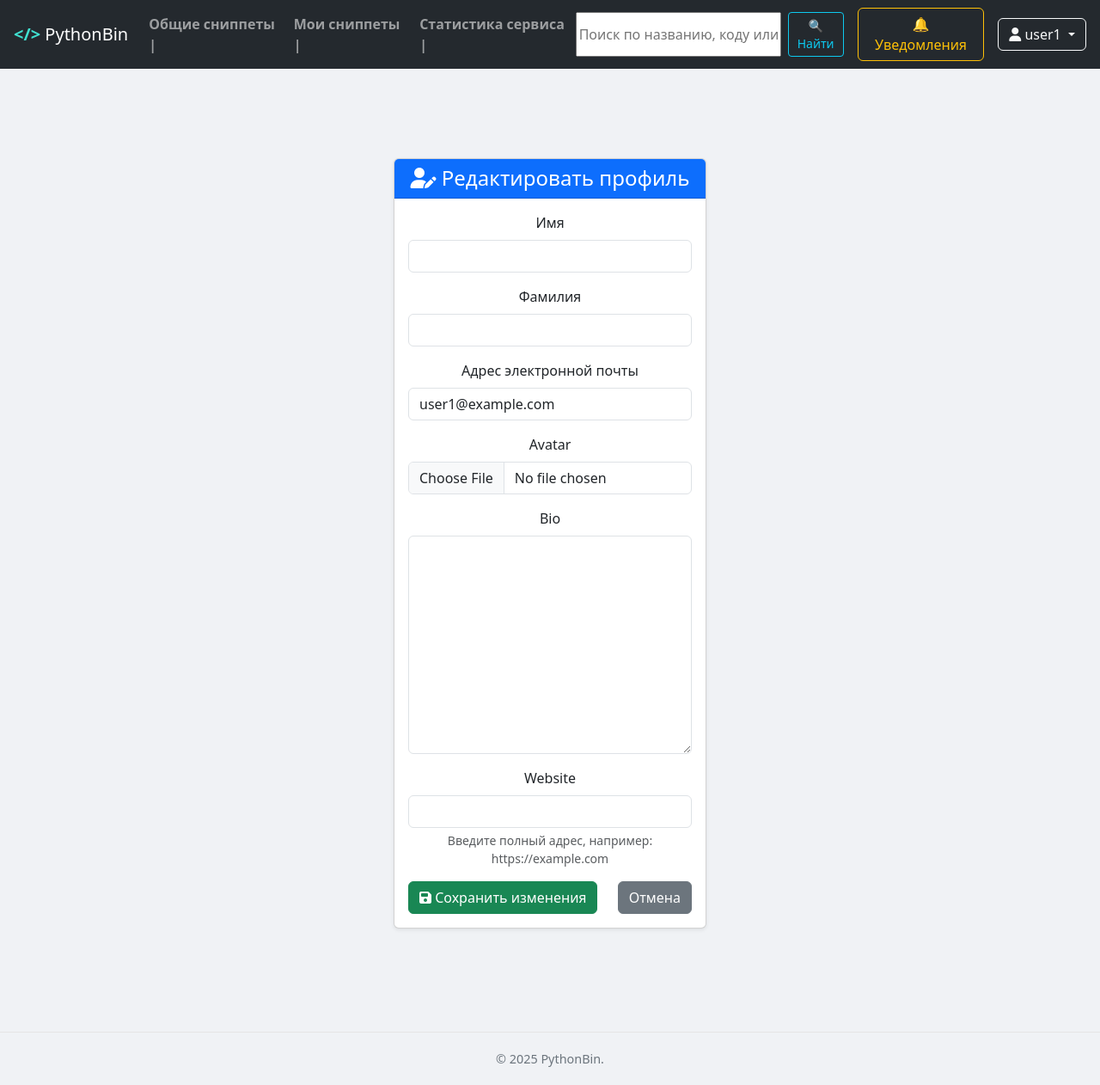
After one commit to p95max/Snippets, a Django app: page /edit_profile/ in a window 1280 px wide. The commit adds this page. Shown: the whole page at 86% size. Run offline with Django 5.2, Linux system fonts and the light colour scheme; a user stored in the database is signed in; data comes from the database, SQL or seed files in the repository; data that the repository does not hold is empty; parts of the project's set-up code (start-up, migrations or seed data) failed here and were passed over; some libraries are stand-ins or nearby versions.

Commit message:
добавлен ред профиля

```diff
--- a/MainApp/forms.py
+++ b/MainApp/forms.py
@@ -1,7 +1,7 @@
 from django import forms
 from django.contrib.auth.forms import UserCreationForm
 from django.contrib.auth.models import User
-from MainApp.models import Snippet, LANG_CHOICES, Comment
+from MainApp.models import Snippet, LANG_CHOICES, Comment, UserProfile
 
 
 class SnippetForm(forms.ModelForm):
@@ -87,3 +87,20 @@ class SnippetSearchForm(forms.Form):
         required=False,
         widget=forms.TextInput(attrs={'placeholder': 'Поиск по названию, коду или языку...'})
     )
+
+
+
+class UserForm(forms.ModelForm):
+    class Meta:
+        model = User
+        fields = ['first_name', 'last_name', 'email']
+
+
+
+class UserProfileForm(forms.ModelForm):
+    class Meta:
+        model = UserProfile
+        fields = ['avatar', 'bio', 'website']
+        help_texts = {
+            'website': 'Введите полный адрес, например: https://example.com',
+        }
--- a/MainApp/models.py
+++ b/MainApp/models.py
@@ -2,6 +2,19 @@ from django.contrib.auth.models import User
 from django.contrib.contenttypes.fields import GenericForeignKey, GenericRelation
 from django.contrib.contenttypes.models import ContentType
 from django.db import models
+
+class UserProfile(models.Model):
+    user = models.OneToOneField(User, on_delete=models.CASCADE, related_name='profile')
+    avatar = models.ImageField(upload_to='avatars/', null=True, blank=True)
+    bio = models.TextField(max_length=500, blank=True)
+    website = models.URLField(blank=True)
+    created_at = models.DateTimeField(auto_now_add=True)
+    updated_at = models.DateTimeField(auto_now=True)
+
+    def get_avatar_url(self):
+        if self.avatar:
+            return self.avatar.url
+        return '/static/images/default-avatar.png'
 
 class LikeDislike(models.Model):
     LIKE = 1
--- /dev/null
+++ b/MainApp/templates/edit_profile.html
@@ -0,0 +1,31 @@
+{% extends 'base.html' %}
+{% load crispy_forms_tags %}
+
+{% block title %}Редактировать профиль{% endblock %}
+
+{% block content %}
+<main class="container mt-4">
+    <div class="row justify-content-center">
+        <div class="col-md-7 col-lg-6">
+            <div class="card shadow-sm">
+                <div class="card-header bg-primary text-white">
+                    <h4 class="mb-0"><i class="fas fa-user-edit"></i> Редактировать профиль</h4>
+                </div>
+                <div class="card-body">
+                    <form method="post" enctype="multipart/form-data">
+                        {% csrf_token %}
+                        {{ user_form|crispy }}
+                        {{ profile_form|crispy }}
+                        <div class="d-flex justify-content-between mt-3">
+                            <button type="submit" class="btn btn-success">
+                                <i class="fas fa-save"></i> Сохранить изменения
+                            </button>
+                            <a href="{% url 'MainApp:user_profile' %}" class="btn btn-secondary">Отмена</a>
+                        </div>
+                    </form>
+                </div>
+            </div>
+        </div>
+    </div>
+</main>
+{% endblock %}
--- a/MainApp/templates/includes/navbar.html
+++ b/MainApp/templates/includes/navbar.html
@@ -49,7 +49,7 @@
             <a class="dropdown-item" href="{% url 'MainApp:user_profile' %}">
                 <i class="fas fa-user-circle"></i> Мой профиль
             </a>
-            <a class="dropdown-item" href="#">
+            <a class="dropdown-item" href="{% url 'MainApp:edit_profile' %}">
                 <i class="fas fa-edit"></i> Редактировать профиль
             </a>
             <div class="dropdown-divider"></div>
--- a/MainApp/urls.py
+++ b/MainApp/urls.py
@@ -3,7 +3,7 @@ from MainApp.views import (index_page, add_snippet_page, snippet_detail,
                            edit_snippet_page, delete_snippet_page, custom_login, custom_logout, snippets_list,
                            custom_registration, comment_add, search_snippets, snippets_stats, snippets_by_tag, my_snippets,
                            user_notifications, unread_notifications_longpoll, mark_notification_read, delete_notification, delete_all_read_notifications,
-                           like_comment, like_snippet, user_profile)
+                           like_comment, like_snippet, user_profile, edit_profile)
 from MainApp.views_api import simple_api_view, api_test_page
 
 app_name = 'MainApp'
@@ -22,6 +22,7 @@ urlpatterns = [
     path('logout/', custom_logout, name='custom_logout'),
     path('regist/', custom_registration, name='custom_regist'),
     path('profile/', user_profile, name='user_profile'),
+    path('edit_profile/', edit_profile, name='edit_profile'),
 
     #CRUD
     path('snippets/add', add_snippet_page, name="snippet-add"),
--- a/MainApp/views.py
+++ b/MainApp/views.py
@@ -7,9 +7,10 @@ from django.contrib.contenttypes.models import ContentType
 from django.db.models import Avg
 from django.http import HttpResponseForbidden, HttpResponseNotAllowed, JsonResponse
 from django.shortcuts import get_object_or_404
+from django.urls import reverse
 from django.views.decorators.http import require_POST
 from MainApp.models import Snippet, Tag, Comment, Notification, LikeDislike
-from MainApp.forms import SnippetForm, UserRegistrationForm, CommentForm, SnippetSearchForm
+from MainApp.forms import SnippetForm, UserRegistrationForm, CommentForm, SnippetSearchForm, UserForm, UserProfileForm
 from django.contrib import auth
 from django.shortcuts import render, redirect
 from django.db.models import Q, Count
@@ -210,12 +211,9 @@ def custom_registration(request):
             return render(request, "custom_auth/register.html", {"form": form})
 
 
-from django.urls import reverse
-
 @login_required
 def user_profile(request):
     user = request.user
-
     snippet_actions = [
         {
             'text': f'Создал сниппет',
@@ -274,11 +272,36 @@ def user_profile(request):
         'top_snippets': user_snippets.order_by('-views_count')[:5],
     }
 
-    return render(request, 'profile.html', {
+    context = {
         'user': user,
         'history': history,
         'stats': stats,
+    }
+
+    return render(request, 'profile.html', context=context)
+
+@login_required
+def edit_profile(request):
+    user = request.user
+    profile = user.profile
+
+    if request.method == 'POST':
+        user_form = UserForm(request.POST, instance=user)
+        profile_form = UserProfileForm(request.POST, request.FILES, instance=profile)
+        if user_form.is_valid() and profile_form.is_valid():
+            user_form.save()
+            profile_form.save()
+            return redirect('MainApp:user_profile')
+    else:
+        user_form = UserForm(instance=user)
+        profile_form = UserProfileForm(instance=profile)
+
+    return render(request, 'edit_profile.html', {
+        'user_form': user_form,
+        'profile_form': profile_form,
     })
+
+
 
 #CRUD
 @login_required
--- a/pyproject.toml
+++ b/pyproject.toml
@@ -18,6 +18,7 @@ pytest-cov = "^6.2.1"
 pytest-django = "^4.11.1"
 selenium = "^4.34.2"
 webdriver-manager = "^4.0.2"
+pillow = "^11.3.0"
 
 
 [tool.poetry.group.dev.dependencies]
```
Also changed, not shown: MainApp/signals.py (+6 -1 lines), MainApp/templates/profile.html (+3 -4 lines), 1 other file.
